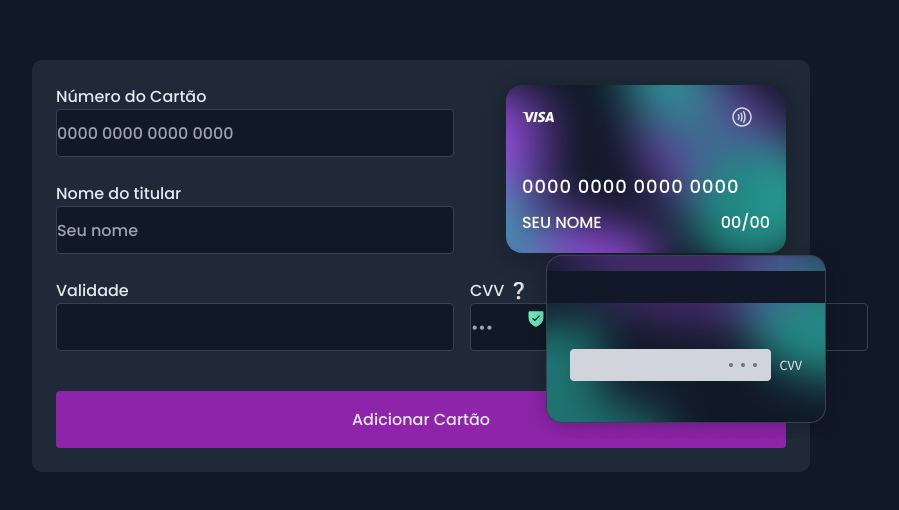
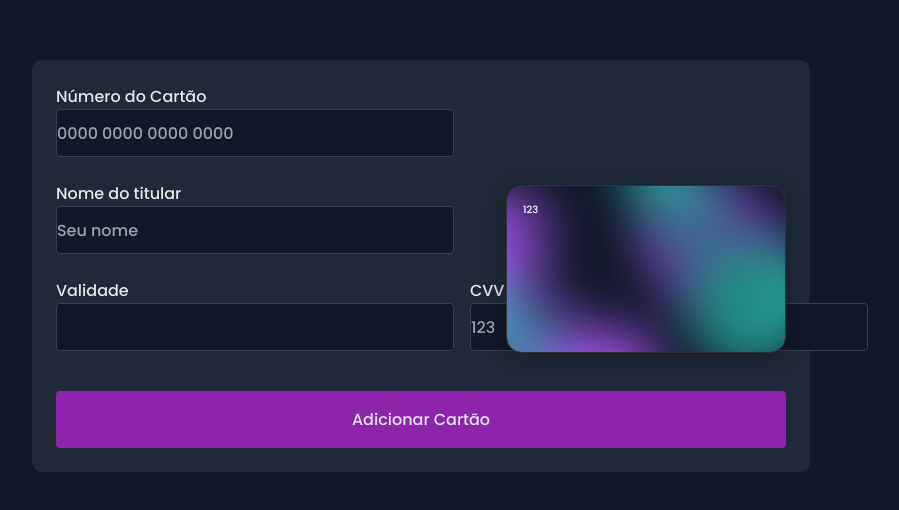
Before and after one commit to claytonfortunato/Cartao-13, a React (Vite) app: page / in a window 1280 px wide. Shown: the part 134-644 px from the top of the page, without its empty margins (219-1118 px from the left). Built offline with nearby package versions, Linux system fonts and the light colour scheme.

Commit message:
feat: ajustes

```diff
--- a/src/@types/type.ts
+++ b/src/@types/type.ts
@@ -2,6 +2,7 @@ export interface CardProps {
   name: string;
   cvv: string;
   number: string;
+  flipped: boolean;
 }
 
 export interface CardType {
--- a/src/components/Card/index.tsx
+++ b/src/components/Card/index.tsx
@@ -7,10 +7,15 @@ import { CardProps } from "../../@types/type";
 
 import * as C from "./styles";
 
-export const Card = ({ number, name, cvv, flipped }: CardProps) => {
+type PropsCard = {
+  card: CardProps;
+  callback: (card: CardProps) => void;
+};
+
+export const Card = ({ number, name, cvv }: CardProps) => {
   return (
     <C.CardContainer>
-      <C.Wrapper flipped={flipped}>
+      <C.Wrapper>
         <C.TopInfo>
           <img src={Visa} alt="" />
 
@@ -28,6 +33,11 @@ export const Card = ({ number, name, cvv, flipped }: CardProps) => {
 
         <span>Seus dados estão seguros</span>
       </C.SafeInfo>
+      <C.BackCard>
+        <C.NumberBack>
+          <span>{cvv}</span>
+        </C.NumberBack>
+      </C.BackCard>
     </C.CardContainer>
   );
 };
--- a/src/components/Card/styles.ts
+++ b/src/components/Card/styles.ts
@@ -6,40 +6,41 @@ type Props = {
   flipped: boolean;
 };
 
-const sharedStyles = css`
-  width: 100%;
-  max-width: 150px;
-  height: 100%;
-  max-height: 150px;
+const sharedCard = css`
+  background: url(${Card}) no-repeat center/cover;
+  width: 280px;
+  height: 168px;
   border-radius: 20px;
   border: 1px solid #333;
   transition: all 0.5s;
   backface-visibility: hidden;
   background-color: #333;
   transform-style: preserve-3d;
+  color: #fff;
+  border-radius: 16px;
+  padding: 1.6rem;
+  box-shadow: 0px 4px 24px rgba(0, 0, 0, 0.25);
+  position: absolute;
 `;
 
 export const CardContainer = styled.div`
   display: flex;
   flex-direction: column;
+
+  position: relative;
+  perspective: 1000px;
 `;
 
 export const Wrapper = styled.div<Props>`
-  width: 280px;
-  height: 168px;
-  background: url(${Card}) no-repeat center/cover;
-  box-shadow: 0px 4px 24px rgba(0, 0, 0, 0.25);
-  flex: none;
-  order: 0;
-  flex-grow: 0;
+  ${sharedCard}
 
-  border-radius: 16px;
-  padding: 1.6rem;
-  color: #fff;
-  margin-bottom: 3.2rem;
+  z-index: ${(props) => (props.flipped ? 2 : 1)};
+  transform: ${(props) => (props.flipped ? "rotate(0deg)" : "rotateY(180deg)")};
 
-  position: relative;
-  perspective: 1000px;
+  .front.flipped {
+    z-index: 1;
+    transform: rotateY(180deg);
+  }
 `;
 
 export const TopInfo = styled.div`
@@ -81,3 +82,14 @@ export const SafeInfo = styled.div`
     color: ${(props) => props.theme.gray200};
   }
 `;
+
+export const BackCard = styled.div<Props>`
+  ${sharedCard}
+
+  z-index: ${(props) => (props.flipped ? 1 : 2)};
+  transform: ${(props) =>
+    props.flipped ? "rotateY(180deg)" : "rotate(360deg)"};
+  position: absolute;
+`;
+
+export const NumberBack = styled.div``;
--- a/src/pages/Home/index.tsx
+++ b/src/pages/Home/index.tsx
@@ -36,7 +36,7 @@ export const Home = ({ card, callback }: Props) => {
 
   return (
     <C.Container>
-      <C.Wrapper>
+      <C.Content>
         <C.WrapperInput>
           <Field
             label="Número do Cartão"
@@ -57,7 +57,7 @@ export const Home = ({ card, callback }: Props) => {
             <Field label="Validade" type="tel" placeholder="MM/AA" />
             <Field
               label="CVV ❔"
-              type="password"
+              type="tel"
               currentValue={cardInfo.cvv}
               onFieldChanged={handleSegurity}
             />
@@ -69,7 +69,7 @@ export const Home = ({ card, callback }: Props) => {
           name={cardInfo.name}
           cvv={cardInfo.cvv}
         />
-      </C.Wrapper>
+      </C.Content>
       <Button />
     </C.Container>
   );
--- a/src/pages/Home/styles.ts
+++ b/src/pages/Home/styles.ts
@@ -10,7 +10,7 @@ export const Container = styled.div`
   border-radius: 10px;
 `;
 
-export const Wrapper = styled.div`
+export const Content = styled.div`
   width: 100%;
   height: 100%;
   display: flex;
```
